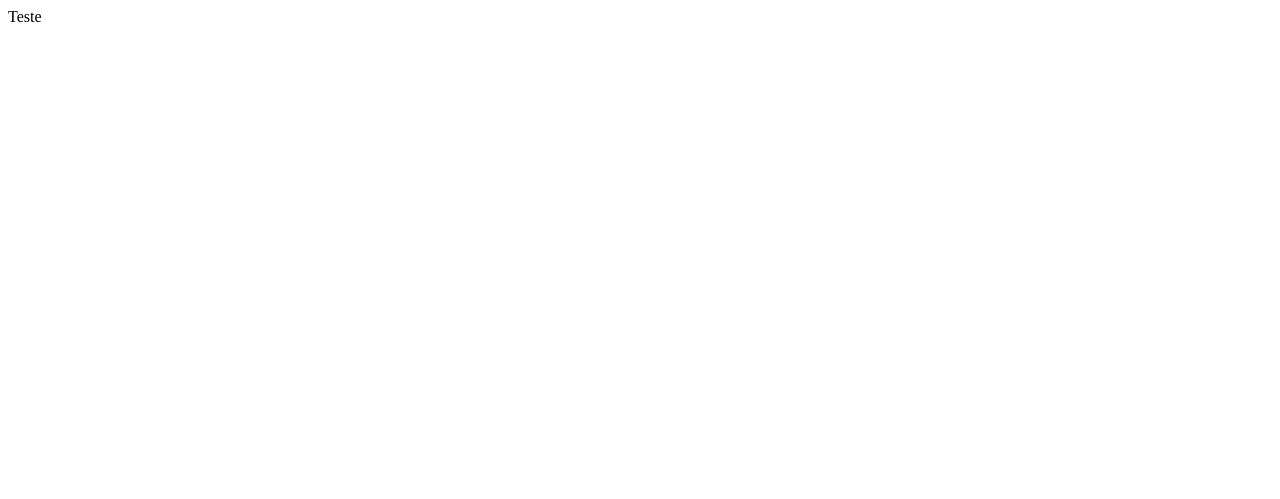
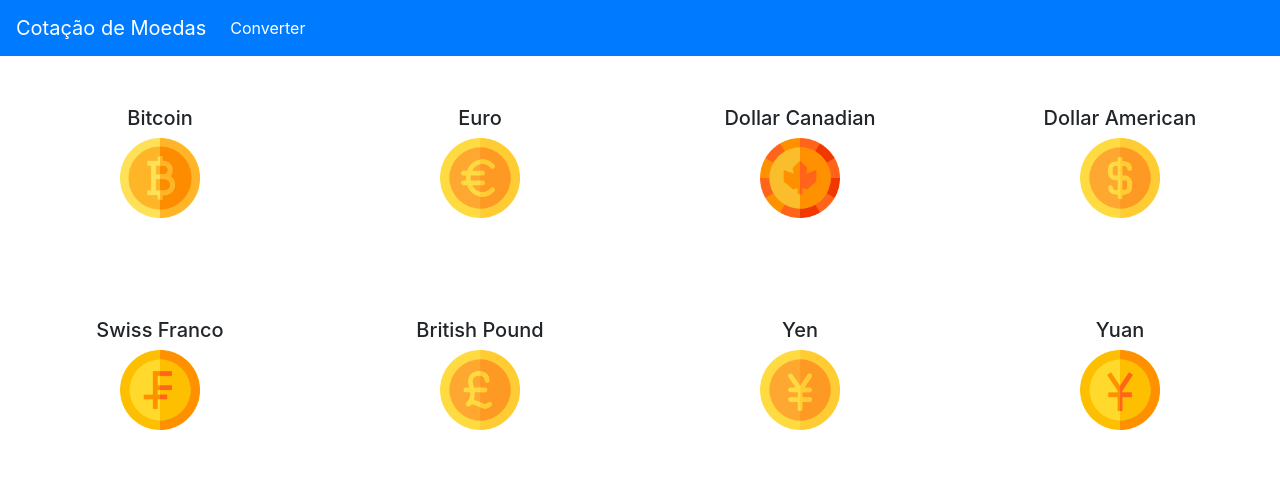
Before and after one commit to lumiguel1/ProjetoCotacao, a plain HTML site: page index.html in a window 1280 px wide. Drawn offline with nearby package versions, Linux system fonts and the light colour scheme.

Commit message:
Projeto Cotação de moedas -inicial-

```diff
--- a/index.html
+++ b/index.html
@@ -1 +1,68 @@
-Teste
+<!DOCTYPE html>
+<html lang="pt_br">
+
+<head>
+    <meta charset="UTF-8">
+    <meta name="viewport" content="width=device-width, initial-scale=1.0">
+    <title>Cotação</title>
+    <link rel="stylesheet" href="/style.css">
+    <link rel="stylesheet" href="https://stackpath.bootstrapcdn.com/bootstrap/4.5.2/css/bootstrap.min.css"
+        integrity="sha384-JcKb8q3iqJ61gNV9KGb8thSsNjpSL0n8PARn9HuZOnIxN0hoP+VmmDGMN5t9UJ0Z" crossorigin="anonymous">
+</head>
+
+<body>
+    <nav class="navbar navbar-expand-lg navbar navbar-dark bg-primary">
+        <a class="navbar-brand" href="index.html">Cotação de Moedas</a>
+        <button class="navbar-toggler" type="button" data-toggle="collapse" data-target="#navbarSupportedContent"
+            aria-controls="navbarSupportedContent" aria-expanded="false" aria-label="Toggle navigation">
+            <span class="navbar-toggler-icon"></span>
+        </button>
+
+        <div class="collapse navbar-collapse" id="navbarSupportedContent">
+            <ul class="navbar-nav mr-auto">
+                <li class="nav-item active">
+                    <a class="nav-link" href="conversor.html">Converter<span class="sr-only">(current)</span></a>
+                </li>
+            </ul>
+        </div>
+    </nav>
+    <form action="" id="money">
+        <ul>
+            <li>
+                <h1>Bitcoin</h1>
+                <img src="./assets/bitcoin.png" alt="Bitcoin" onclick="clicar()">
+            </li>
+            <li>
+                <h1>Euro</h1>
+                <img src="./assets/euro.png" alt="Euro">
+            </li>
+            <li>
+                <h1>Dollar Canadian</h1>
+                <img src="./assets/canadian-dollar.png" alt="Dollar Canadian">
+            </li>
+            <li>
+                <h1>Dollar American</h1>
+                <img src="./assets/coin.png" alt="Dollar American">
+            </li>
+            <li>
+                <h1>Swiss Franco</h1>
+                <img src="./assets/franco-suico.png" alt="Swiss Franco">
+            </li>
+            <li>
+                <h1>British Pound</h1>
+                <img src="./assets/libra.png" alt="British Pound">
+            </li>
+            <li>
+                <h1>Yen</h1>
+                <img src="./assets/yen.png" alt="Yen">
+            </li>
+            <li>
+                <h1>Yuan</h1>
+                <img src="./assets/yuan.png" alt="Yuan">
+            </li>
+        </ul>
+    </form>
+    <script src="script.js"></script>
+</body>
+
+</html>
--- /dev/null
+++ b/script.js
@@ -0,0 +1,3 @@
+function clicar(){
+    alert("Clicou")
+}
--- /dev/null
+++ b/style.css
@@ -0,0 +1,27 @@
+body{
+    margin: 0;
+    padding:0;
+}
+#money ul{
+    display: grid;
+    grid-template-columns: 1fr 1fr 1fr 1fr;
+    grid-gap: 0px;
+
+    padding: 0;
+}
+#money li{
+    margin: 50px auto;
+    align-items: center;
+    list-style-type: none;
+    cursor: pointer;
+}
+li h1{
+    font-size: 20px;
+    text-align: center;
+}
+li img{
+    display: flex;
+    margin: auto;
+    width: 80px;
+
+}
```
Also changed, not shown: pages/conversor.html (added, +30 -0 lines), assets/bitcoin.png (added), assets/canadian-dollar.png (added), assets/coin.png (added), assets/euro.png (added), assets/franco-suico.png (added), assets/libra.png (added), assets/yen.png (added), assets/yuan.png (added), pages/script.js (added), pages/style.css (added), 1 other file.
